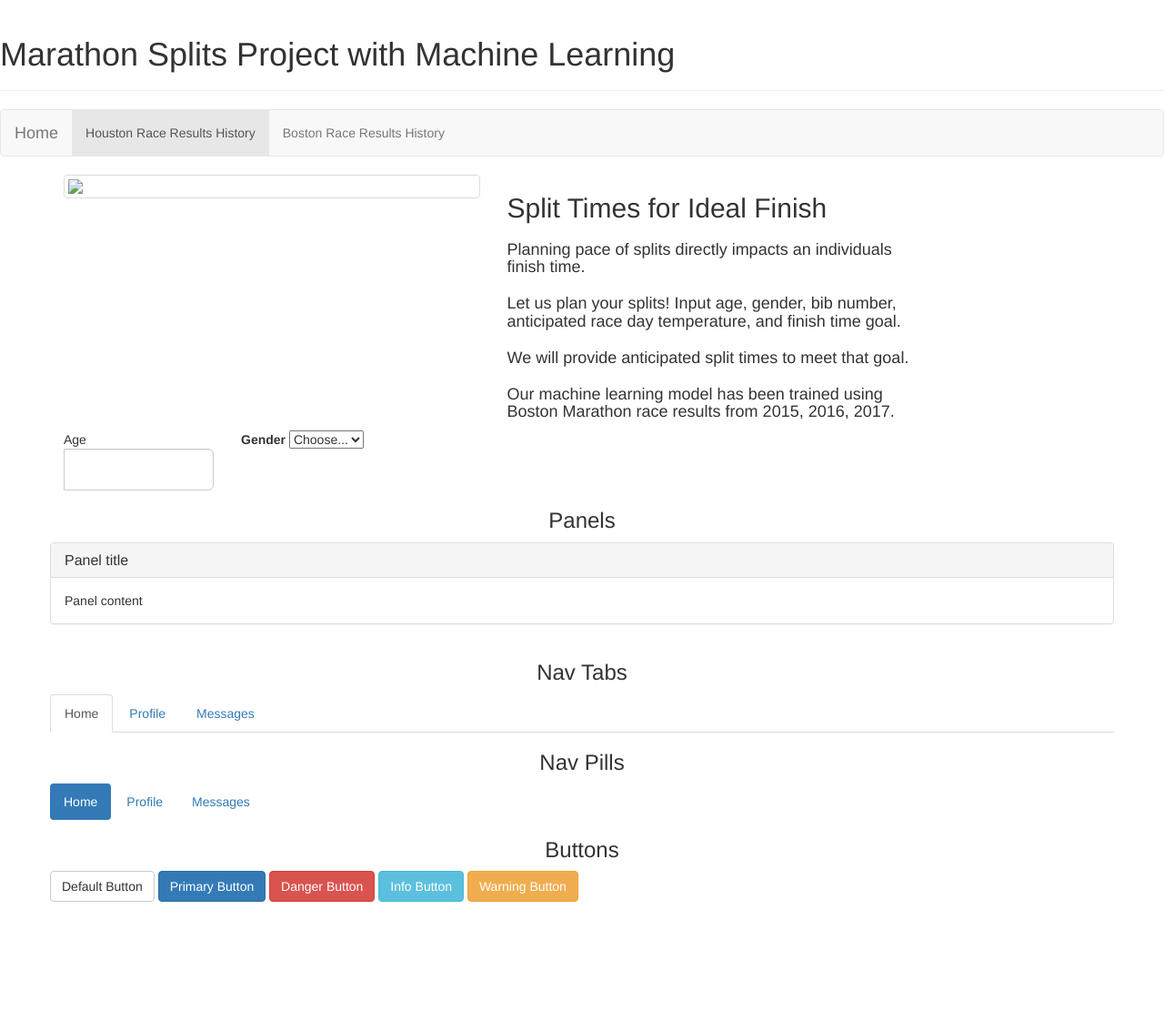
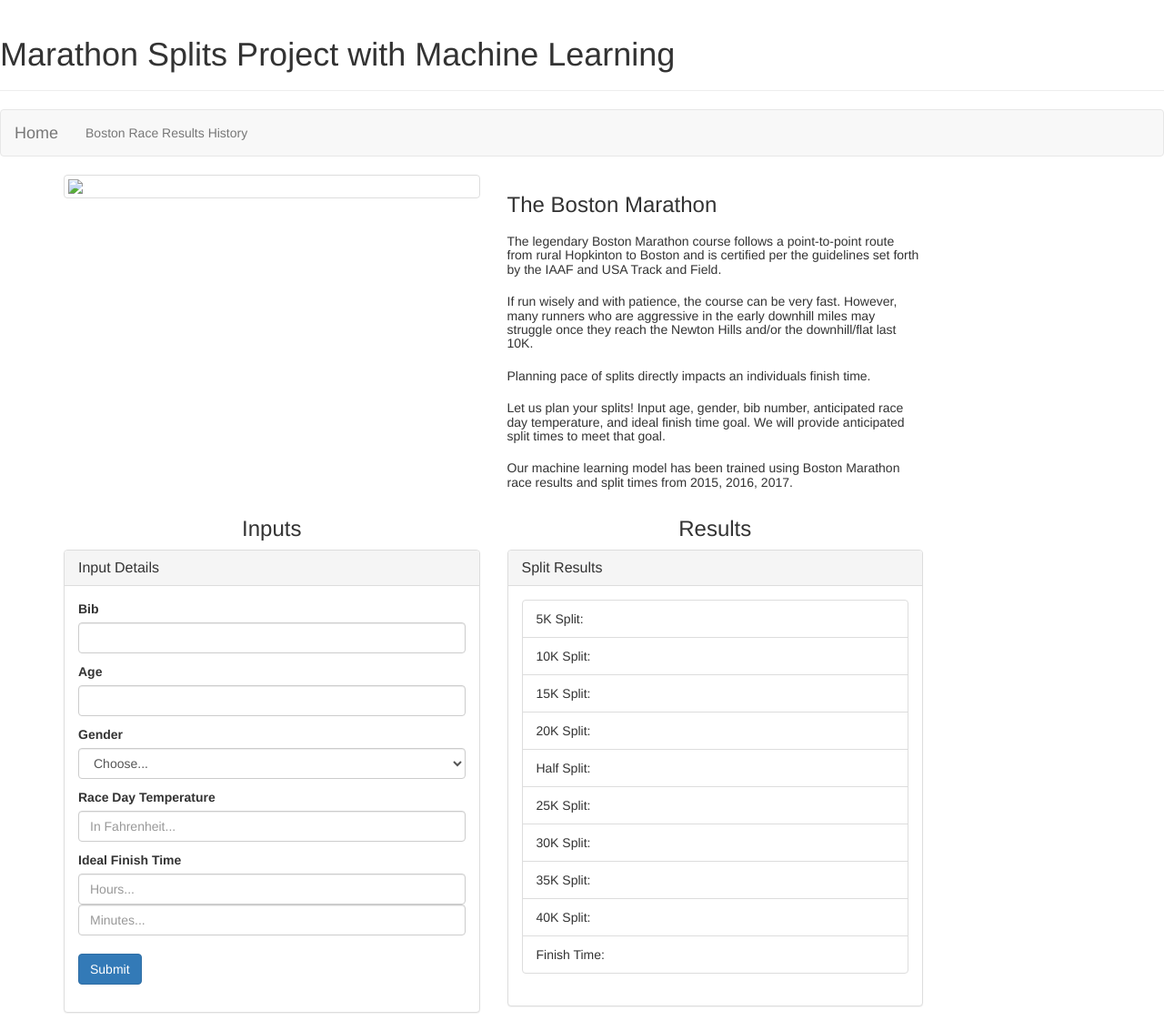
Before and after one commit to amcm29/MachineLearning_Marathon, a Flask app: page / in a window 1280 px wide. Shown: the whole page at 91% size. Before the commit the page ends 991 px from the top, so only its background shows below. Run offline with Flask 2, Linux system fonts and the light colour scheme; some libraries are stand-ins or nearby versions.

Commit message:
update to html

```diff
--- a/Flask_App/templates/index.html
+++ b/Flask_App/templates/index.html
@@ -14,7 +14,7 @@
 <body>
 
     <div class="page-header">
-        <h1>Marathon Splits Project with Machine Learning</h1>
+        <h1> Marathon Splits Project with Machine Learning</h1>
       </div>
 
     <nav class="navbar navbar-default">
@@ -33,7 +33,7 @@
       <!-- Collect the nav links, forms, and other content for toggling -->
       <div class="collapse navbar-collapse" id="bs-example-navbar-collapse-1">
         <ul class="nav navbar-nav">
-          <li class="active"><a href="#">Houston Race Results History <span class="sr-only">(current)</span></a></li>
+          <!-- <li class="active"><a href="#">Houston Race Results History <span class="sr-only">(current)</span></a></li> -->
           <li><a href="#">Boston Race Results History</a></li>
         </ul>
       </div>
@@ -46,90 +46,95 @@
     <div class="row">
         <div class="col-md-5 col-md-5">
             <a href="#" class="thumbnail">
-                <img src="C:\Users\dbatt\Documents\Analytics Bootcamp\FINAL PROJECT\bostonmarathon-finish.jpg">
+                <img src="C:\Users\dbatt\Documents\Analytics Bootcamp\FINAL PROJECT\MachineLearning_Marathon\Flask_App\static\images\bostonmarathon-finish.jpg">
             </a>
         </div>
         <div class="col-md-5 col-md-5">
-            <h2>Split Times for Ideal Finish</h2>
+            <h3>The Boston Marathon</h3>
             <h2></h2>
-            <h4>Planning pace of splits directly impacts an individuals finish time.</h4>
+            <h5>The legendary Boston Marathon course follows a point-to-point route from rural Hopkinton to Boston and is certified per the guidelines set forth by the IAAF and USA Track and Field.</h5>
             <h2></h2>
-            <h4>Let us plan your splits! Input age, gender, bib number, anticipated race day temperature, and finish time goal.</h4>
+            <h5>If run wisely and with patience, the course can be very fast. However, many runners who are aggressive in the early downhill miles may struggle once they reach the Newton Hills and/or the downhill/flat last 10K.</h5>
             <h2></h2>
-            <h4>We will provide anticipated split times to meet that goal.</h4>
+            <h5>Planning pace of splits directly impacts an individuals finish time.</h5>
             <h2></h2>
-            <h4>Our machine learning model has been trained using Boston Marathon race results from 2015, 2016, 2017.</h4>
+            <h5>Let us plan your splits! Input age, gender, bib number, anticipated race day temperature, and ideal finish time goal. We will provide anticipated split times to meet that goal.</h5>
+            <h2></h2>
+            <h5>Our machine learning model has been trained using Boston Marathon race results and split times from 2015, 2016, 2017.</h5>
         </div>
     </div>
   </div>
 
   <div class="container">
-      <div class="row">
-          <div class="col-sm-2">
-                <div class="input-group input-group-lg">
-                    <div class="input-group-prepend">
-                        <span class="input-group-text" id="inputGroup-sizing-lg">Age</span>
-                    </div>
-                    <input type="text" class="form-control" aria-label="Large" aria-describedby="inputGroup-sizing-sm">
-                </div>
+    <div class="row">
+      <div class="col-md-5 col-md-5">
+        <h3 class="text-center">Inputs</h3>
+        <div class="panel panel-default">
+          <div class="panel-heading">
+            <h3 class="panel-title">Input Details</h3>
           </div>
-          <div class="col-sm-2">
-                <div class="input-group mb-3">
-                    <div class="input-group-prepend">
-                        <label class="input-group-text" for="inputGroupSelect01">Gender</label>
-                        <select class="custom-select" id="inputGroupSelect01">
-                            <option selected>Choose...</option>
-                            <option value="1">Male</option>
-                            <option value="2">Female</option>
-                        </select>
-                    </div>
-                </div>
-            </div>
-        </div>
-  </div>
+          <div class="panel-body">
+            <form method="POST" action="/send">
 
+              <div class="form-group">
 
+                <label for="inputBib">Bib</label>
+                <input type="text" class="form-control" id="inputBib" name="bib">
+                <h5></h5>
 
-  <div class="container">
+                <label for="inputAge">Age</label>
+                <input type="text" class="form-control" id="inputAge" name="age">
+                <h5></h5>
 
-    <div class="row">
-      <h3 class="text-center">Panels</h3>
-      <div class="panel panel-default">
-        <div class="panel-heading">
-          <h3 class="panel-title">Panel title</h3>
-        </div>
-        <div class="panel-body">
-          Panel content
+                <label class="input-group-text" for="inputGroupSelect01">Gender</label>
+                <select class="form-control" id="inputGroupSelect01">
+                    <option selected>Choose...</option>
+                    <option value="1">Male</option>
+                    <option value="2">Female</option>
+                </select>
+                <h5></h5>
+
+                <label for="inputTemp">Race Day Temperature</label>
+                <input type="text" class="form-control" id="inputTemp" placeholder="In Fahrenheit..." name="temp">
+                <h5></h5>
+
+                <label for="inputTime">Ideal Finish Time</label>
+                <input type="text" class="form-control" id="inputHours" placeholder="Hours..." name="time">
+                <input type="text" class="form-control" id="inputMinutes" placeholder="Minutes..." name="time">
+                <h2></h2>
+
+                <input class="btn btn-primary" type="submit" value="Submit">
+              </div>
+            </form>
+          </div>
         </div>
       </div>
-    </div>
-
-    <div class="row">
-      <h3 class="text-center">Nav Tabs</h3>
-      <ul class="nav nav-tabs">
-        <li role="presentation" class="active"><a href="#">Home</a></li>
-        <li role="presentation"><a href="#">Profile</a></li>
-        <li role="presentation"><a href="#">Messages</a></li>
-      </ul>
-    </div>
-
-    <div class="row">
-      <h3 class="text-center">Nav Pills</h3>
-      <ul class="nav nav-pills">
-        <li role="presentation" class="active"><a href="#">Home</a></li>
-        <li role="presentation"><a href="#">Profile</a></li>
-        <li role="presentation"><a href="#">Messages</a></li>
-      </ul>
-    </div>
-
-
-    <div class="row">
-      <h3 class="text-center">Buttons</h3>
-      <button class="btn btn-default">Default Button</button>
-      <button class="btn btn-primary">Primary Button</button>
-      <button class="btn btn-danger">Danger Button</button>
-      <button class="btn btn-info">Info Button</button>
-      <button class="btn btn-warning">Warning Button</button>
+      <div class="col-md-5 col-md-5">
+          <h3 class="text-center">Results</h3>
+          <div class="panel panel-default">
+            <div class="panel-heading">
+              <h3 class="panel-title">Split Results</h3>
+            </div>
+            <div class="panel-body">
+              <form method="POST" action="/send">
+                <div class="form-group">
+                    <ul class="list-group">
+                      <li class="list-group-item">5K Split: </li>
+                      <li class="list-group-item">10K Split: </li>
+                      <li class="list-group-item">15K Split: </li>
+                      <li class="list-group-item">20K Split: </li>
+                      <li class="list-group-item">Half Split: </li>
+                      <li class="list-group-item">25K Split: </li>
+                      <li class="list-group-item">30K Split: </li>
+                      <li class="list-group-item">35K Split: </li>
+                      <li class="list-group-item">40K Split: </li>
+                      <li class="list-group-item">Finish Time: </li>
+                    </ul>
+                </div>
+              </form>
+            </div>
+          </div>
+      </div>
     </div>
   </div>
 
```
